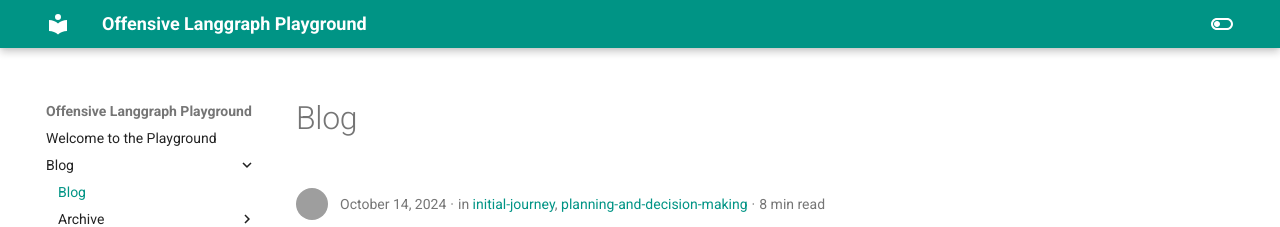
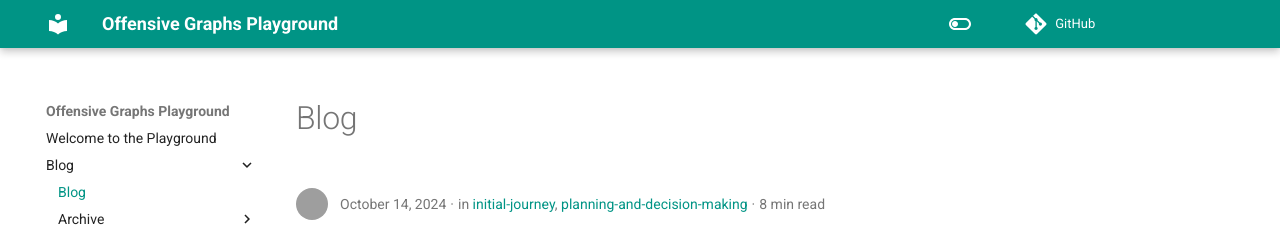
Before and after one commit to andreashappe/offensivegraphs, an MkDocs documentation site: the page built from docs/blog/index.md, in a window 1280 px wide. Shown: the top 227 px of the page. Built offline with MkDocs 1.6.1 and Material for MkDocs 9.7.7, drawn with Linux system fonts in a browser that asks for light colours; comment, search, counter and statistics services are not loaded; grey boxes are pictures that could not be loaded.

Commit message:
add urls to mkdocs.yml

```diff
--- a/mkdocs.yml
+++ b/mkdocs.yml
@@ -1,4 +1,6 @@
-site_name: Offensive Langgraph Playground
+site_name: Offensive Graphs Playground
+site_url: https://offensivegraphs.ai
+repo_url: https://github.com/andreashappe/offensivegraphs
 theme:
   name: material
   features:
@@ -21,9 +23,6 @@
       primary: teal
 plugins:
   - blog
-
-
-
 markdown_extensions:
   - pymdownx.highlight:
       anchor_linenums: true
```
